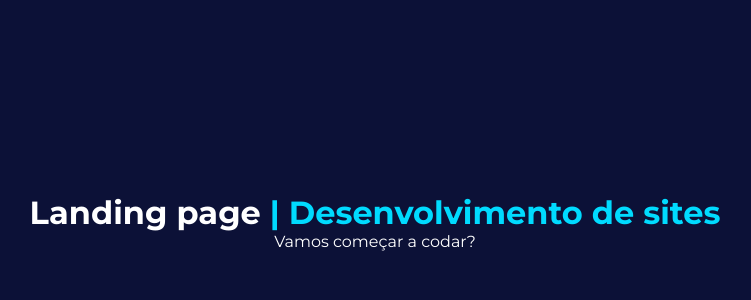
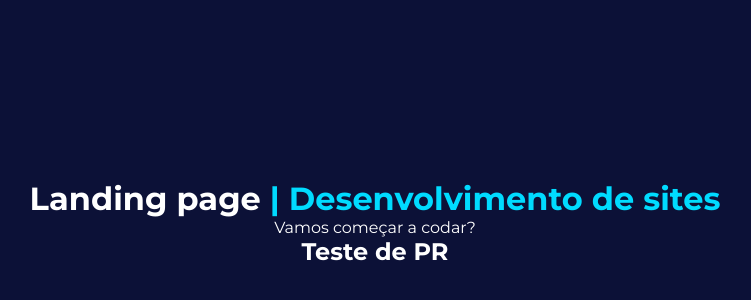
Before and after one commit to techlegionbr/Desenvolvimento-Web---Lading-Page, a website: page index.html in a window 1280 px wide. Shown: the part 178-478 px from the top of the page, without its empty margins (265-1016 px from the left). Drawn offline with Linux system fonts and the light colour scheme.

Commit message:
feat(component): add h2
Adicionado h2 para teste

```diff
--- a/index.html
+++ b/index.html
@@ -21,5 +21,6 @@
   <body>
     <h1>Landing page <span>| Desenvolvimento de sites</span></h1>
     <p>Vamos começar a codar?</p>
+    <h2>Teste de PR</h2>
   </body>
 </html>
```
